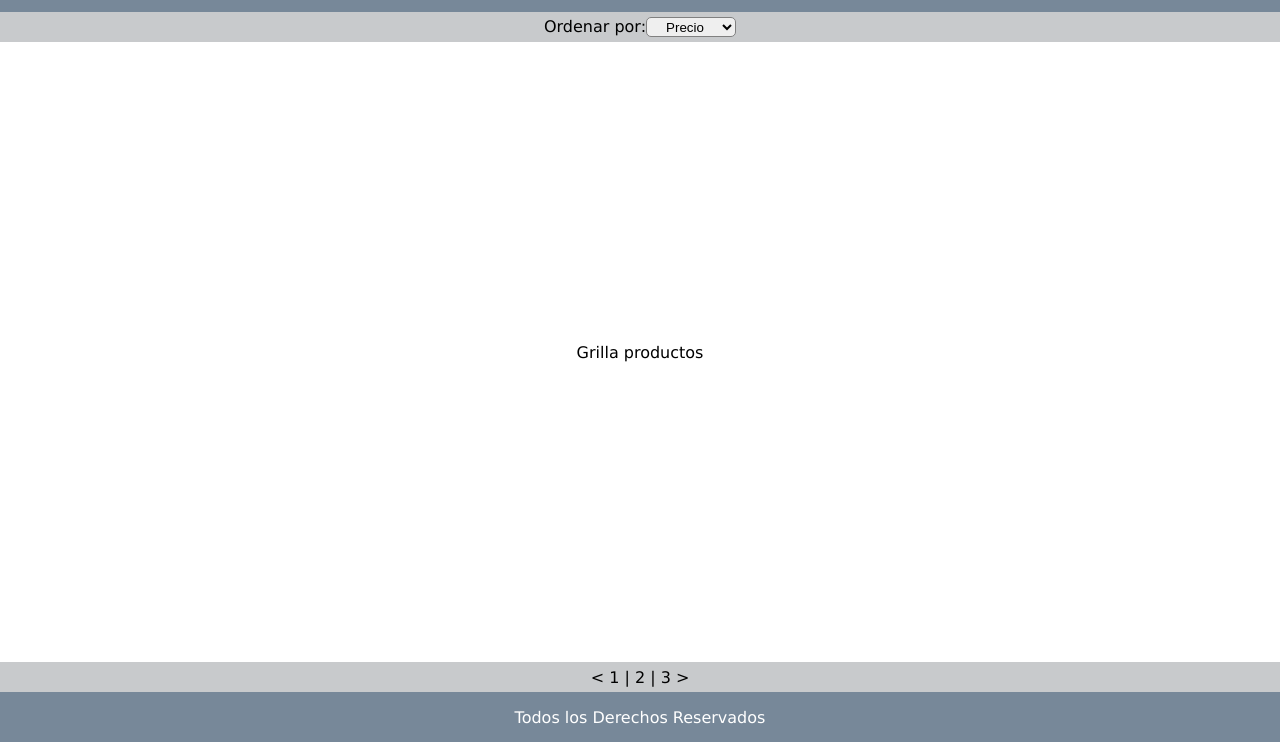
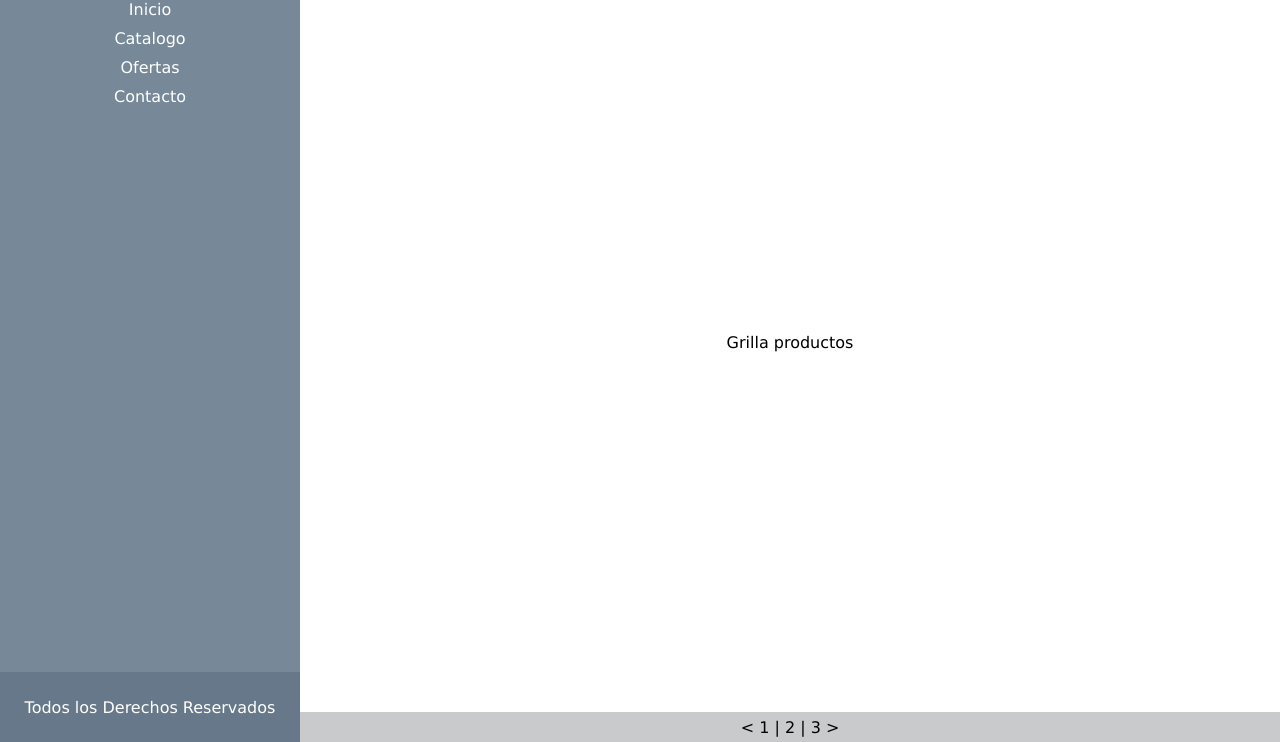
Before and after one commit to rimardev/m2d3-car-store, a plain HTML site: page index.html in a window 1280 px wide. Shown: the part 58-800 px from the top of the page. Drawn offline with Linux system fonts and the light colour scheme.

Commit message:
agrego vista desktop

```diff
--- a/assets/css/style.css
+++ b/assets/css/style.css
@@ -5,7 +5,7 @@
 body {
   font-family: Verdana, Geneva, Tahoma, sans-serif;
 }
-/*Vista mobile base*/
+/*---------------------- Vista mobile base*/
 .container {
   height: 100vh;
   display: grid;
@@ -71,7 +71,7 @@ main {
 /*-------------------------------- Pie pagina*/
 footer {
   grid-area: footer;
-  background-color: lightslategray;
+  background-color: rgb(102, 120, 138);
   color: white;
   display: flex;
   justify-content: center;
@@ -79,7 +79,7 @@ footer {
 }
 
 /*:::::::::::::: Vista Tablet ::::::::::::*/
-@media (min-width: 576px) {
+@media screen and (min-width: 576px){
   .navbar-menu-icon i {
     display: none;
   }
@@ -92,4 +92,28 @@ footer {
   }
 }
 
-/**/
+/*:::::::::::::: Vista Desktop ::::::::::::*/
+@media screen and (min-width: 992px){
+  .container {
+    grid-template-areas:
+    "header filtro"
+    "header main"
+    "footer main"
+    "footer pagina";
+    grid-template-rows: 30px 1fr 40px 30px;
+    grid-template-columns: 300px 1fr;
+  }
+  header {
+    display: flex;
+    flex-direction: column;
+    justify-content: start;
+  }
+  .navbar-logo {
+    padding: 15px;
+  }
+  .navbar ul {
+    display: flex;
+    flex-direction: column;
+    gap: 10px;
+  }
+}
```
